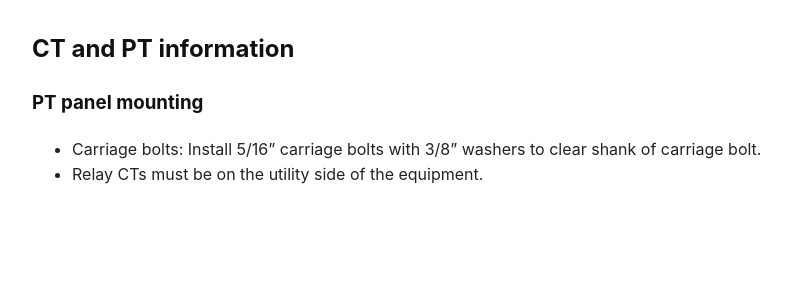
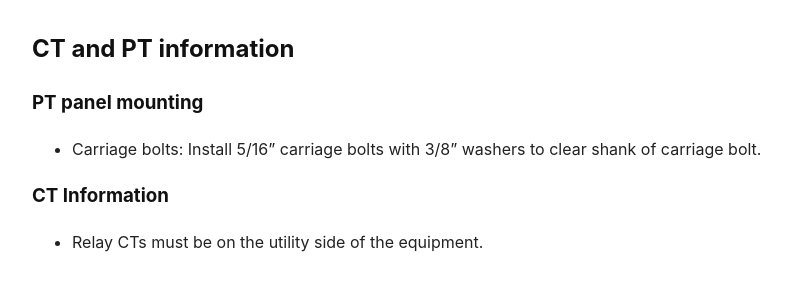
Before and after one commit to epecsupport/Service, a Jekyll site: the page built from tech/ctpt.md, in a window 1280 px wide. Shown: the top 300 px of the page, without its empty margins (108-899 px from the left). Built offline with Jekyll 4.4.1, drawn with Linux system fonts in a browser that asks for light colours.

Commit message:
Update ctpt.md

```diff
--- a/tech/ctpt.md
+++ b/tech/ctpt.md
@@ -8,4 +8,6 @@ autolink: true
 
 ### PT panel mounting
 - Carriage bolts: Install 5/16" carriage bolts with 3/8" washers to clear shank of carriage bolt.
+
+### CT Information
 - Relay CTs must be on the utility side of the equipment.
```
